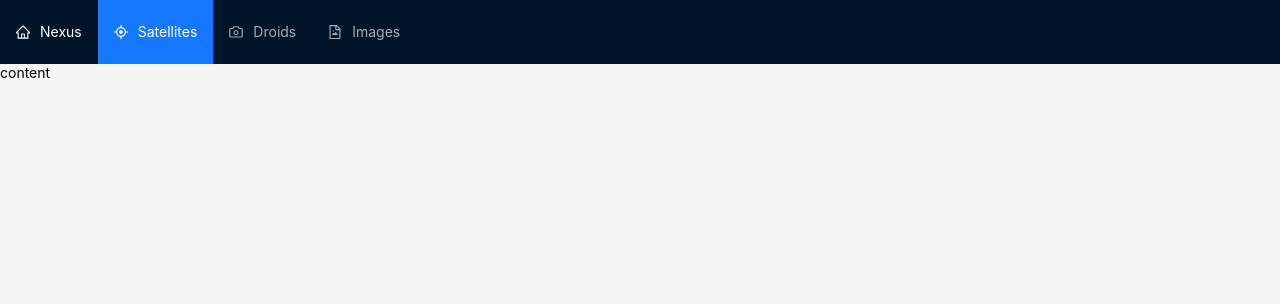
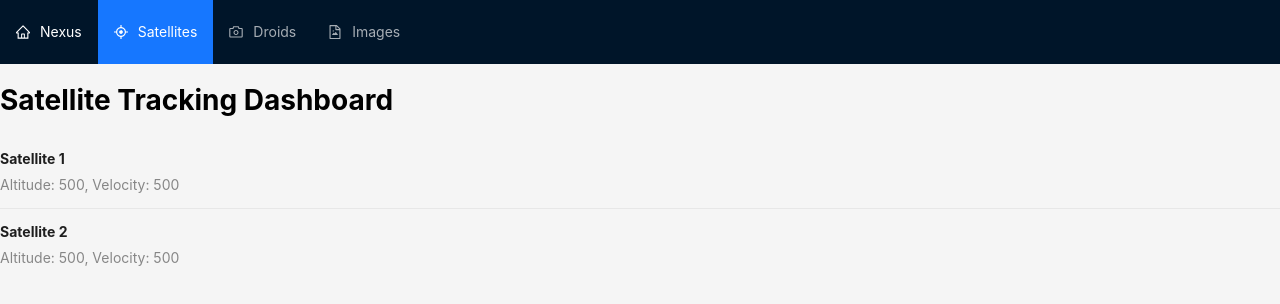
Before and after one commit to cartwatson/Nexus, a React (Create React App) app in the folder dashboard/: page /satellites in a window 1280 px wide. Shown: the top 304 px of the page. Built offline with nearby package versions, Linux system fonts and the light colour scheme.

Commit message:
feat: satellite dashboard dummy

```diff
--- a/dashboard/src/components/layouts/dashboards/SatelliteDashboard.tsx
+++ b/dashboard/src/components/layouts/dashboards/SatelliteDashboard.tsx
@@ -1,12 +1,60 @@
-import React from 'react';
+import React, { useState, useEffect } from 'react';
+import { List, Spin } from 'antd';
+import { Satellite } from '../../../types/satellite';
 
+const SatelliteTrackingDashboard: React.FC = () => {
+  const [loading, setLoading] = useState<boolean>(true);
+  const [satellites, setSatellites] = useState<Satellite[]>([]);
 
-const SatelliteDashboard: React.FC = () => {
-    return (
-        <div>
-            content
-        </div>
-    );
+  useEffect(() => {
+    // Fetch satellite data from the API or mock data
+    const fetchSatellites = async () => {
+      setLoading(true);
+      try {
+        // Example: Fetch satellites from an API
+        // const response = await fetch('api/satellites');
+        // const data = await response.json();
+        // setSatellites(data);
+
+        // Example: Mock data
+        const mockSatellites: Satellite[] = [
+          { id: "1", name: 'Satellite 1' },// altitude: 500, velocity: 10000 },
+          { id: "2", name: 'Satellite 2' },// altitude: 600, velocity: 11000 },
+          // Add more mock satellites as needed
+        ];
+        setSatellites(mockSatellites);
+        setLoading(false);
+      } catch (error) {
+        console.error('Error fetching satellites:', error);
+        setLoading(false);
+      }
+    };
+
+    fetchSatellites();
+  }, []);
+
+  return (
+    <div>
+      <h1>Satellite Tracking Dashboard</h1>
+      {loading ? (
+        <Spin size="large" />
+      ) : (
+        <List
+          itemLayout="horizontal"
+          dataSource={satellites}
+          renderItem={(satellite: Satellite) => (
+            <List.Item>
+              <List.Item.Meta
+                title={<a href="#">{satellite.name}</a>}
+                // description={`Altitude: ${satellite.altitude}, Velocity: ${satellite.velocity}`}
+                description={`Altitude: 500, Velocity: 500`}
+              />
+            </List.Item>
+          )}
+        />
+      )}
+    </div>
+  );
 };
 
-export default SatelliteDashboard;
+export default SatelliteTrackingDashboard;
--- /dev/null
+++ b/dashboard/src/types/satellite.ts
@@ -0,0 +1,10 @@
+export interface Satellite {
+  id: string; //UUID
+  name: string;
+  // altitude: number;
+  // velocity: number;
+  // latitude: number;
+  // longitude: number;
+  // status: enum;
+  // lastContactTime: time;
+}
--- a/dashboard/tsconfig.json
+++ b/dashboard/tsconfig.json
@@ -9,6 +9,9 @@
     "forceConsistentCasingInFileNames": true,
     "baseUrl": "./src",
     "paths": {
+      "types/*": [
+        "types/*"
+      ],
       "*": [
         "node_modules/@types/*"
       ]
```
